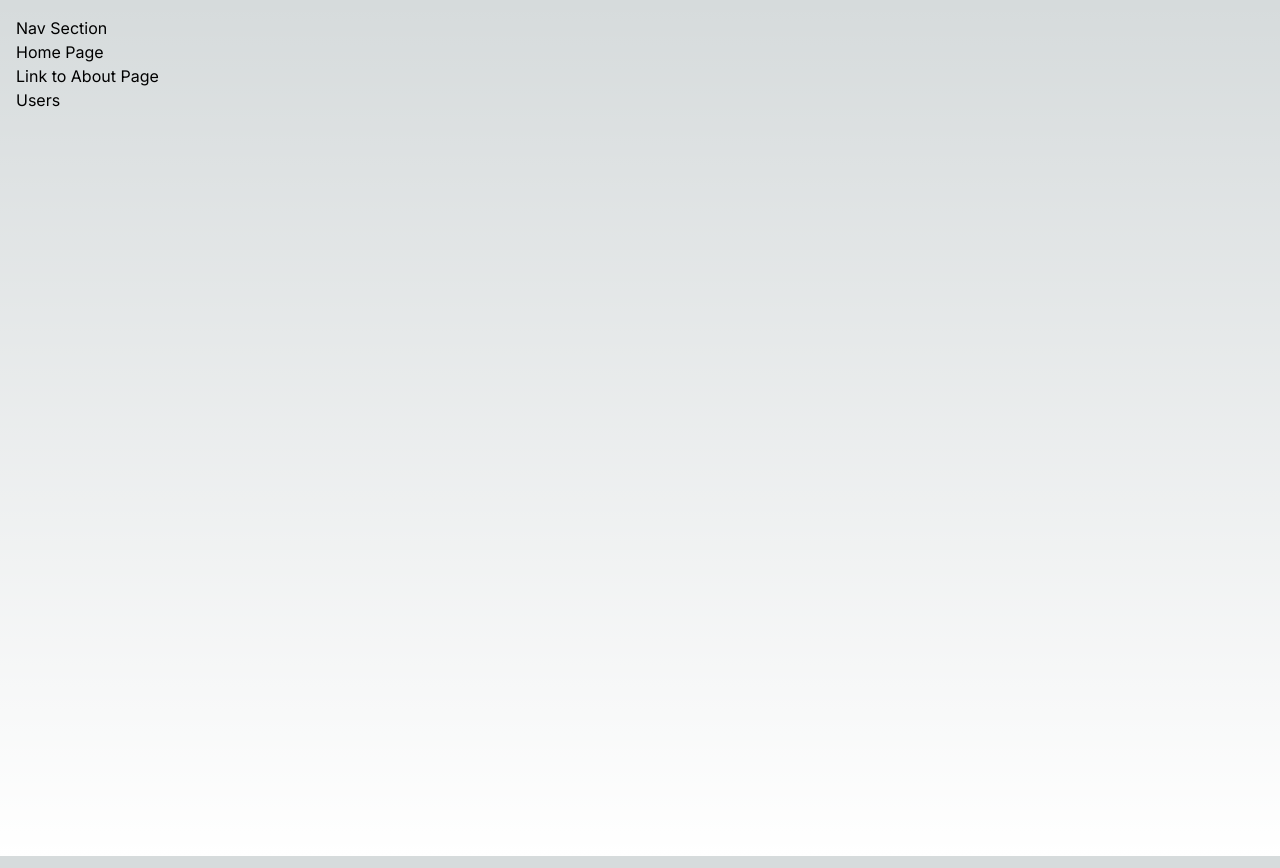
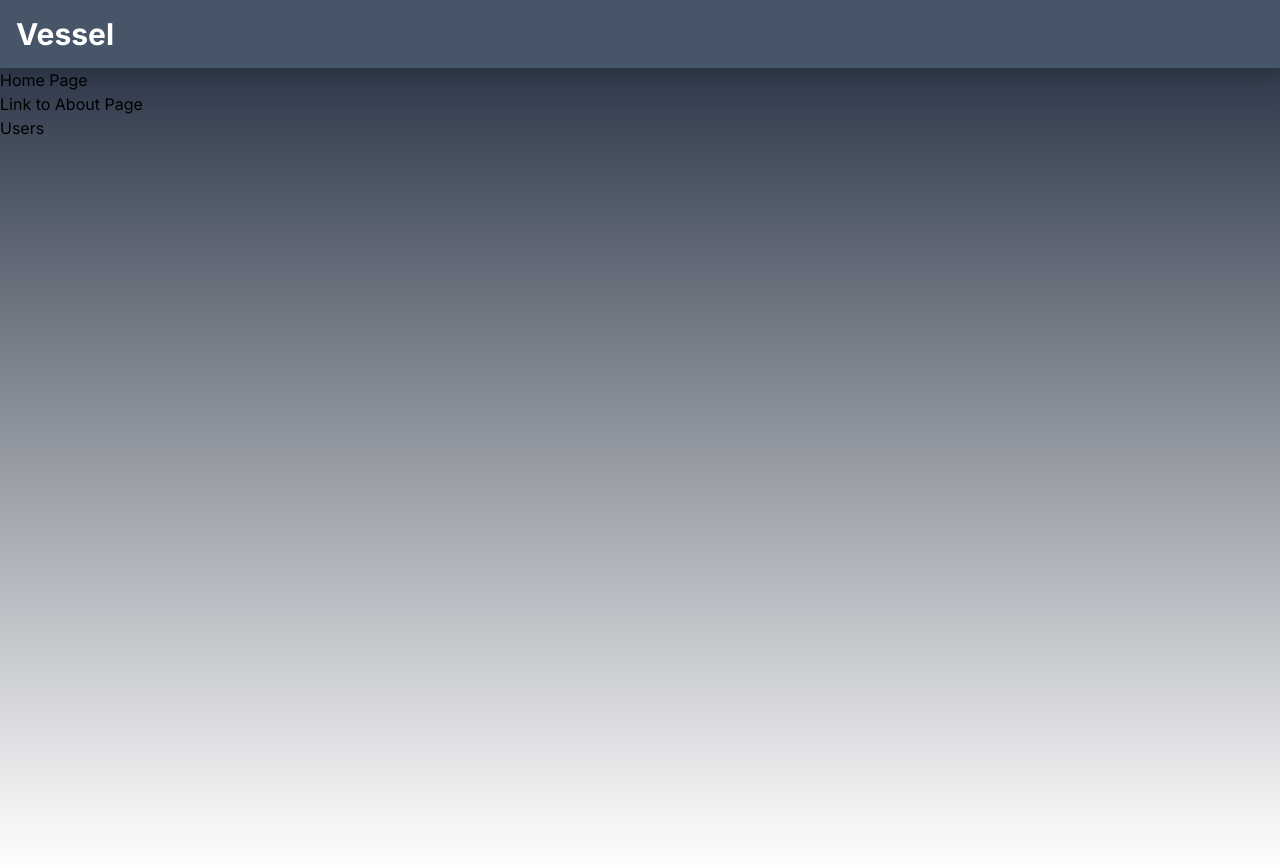
Before and after one commit to vzan2012/nextjs-starter-template, a Next.js app: page / in a window 1280 px wide. Built offline with nearby package versions, Linux system fonts and the light colour scheme.

Commit message:
feat: creating navbar component

```diff
--- /dev/null
+++ b/src/app/components/Navbar.js
@@ -0,0 +1,11 @@
+import Link from "next/link";
+
+const Navbar = () => (
+  <nav className="bg-slate-600 flex p-4 justify-between flex-col md:flex-row sticky top-0 drop-shadow-xl">
+    <h1 className="font-bold text-white text-3xl grid place-content-center mb-2 md:mb-0">
+      <Link href="/">Vessel</Link>
+    </h1>
+  </nav>
+);
+
+export default Navbar;
--- a/src/app/globals.css
+++ b/src/app/globals.css
@@ -25,5 +25,5 @@ body {
     )
     rgb(var(--background-start-rgb));
 
-  padding: 1rem;
+  /* padding: 1rem; */
 }
--- a/src/app/layout.js
+++ b/src/app/layout.js
@@ -1,3 +1,4 @@
+import Navbar from "./components/Navbar";
 import "./globals.css";
 import { Inter } from "next/font/google";
 
@@ -11,8 +12,9 @@ export const metadata = {
 export default function RootLayout({ children }) {
   return (
     <html lang="en">
-      <body className={inter.className}>
-        <nav>Nav Section</nav>
+      <body className={`${inter.className} bg-slate-800`}>
+        {/* <nav>Nav Section</nav> */}
+        <Navbar />
         {children}
       </body>
     </html>
--- a/src/app/page.js
+++ b/src/app/page.js
@@ -1,10 +1,13 @@
+import { Inter } from "next/font/google";
 import Image from "next/image";
 import Link from "next/link";
+
+const inter = Inter({ subsets: ["latin"] });
 
 export default function Home() {
   return (
     <>
-      <main className="min-h-screen">
+      <main className={`${inter.className} min-h-screen`}>
         <h1>Home Page</h1>
         <Link href="/about">Link to About Page</Link>
         <br />
```
